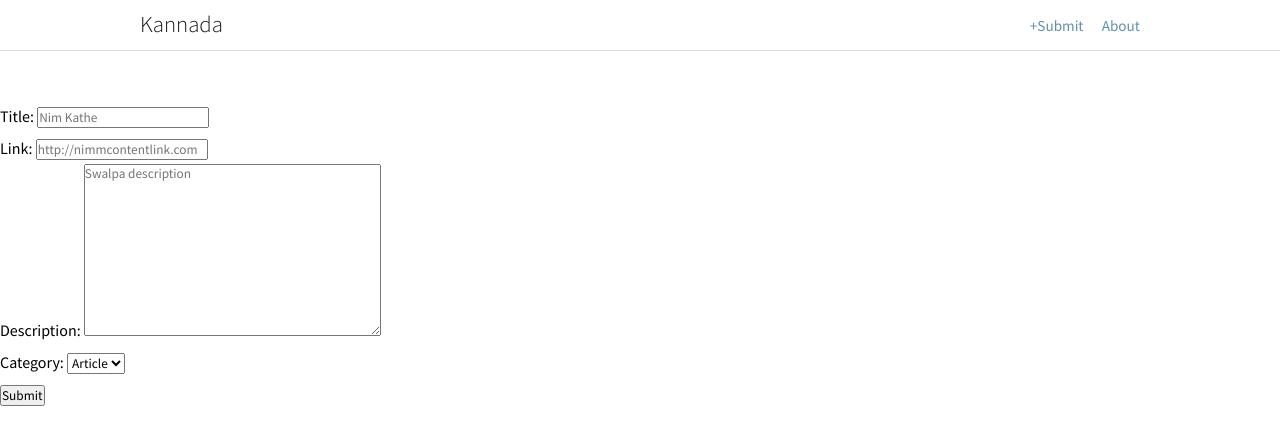
After one commit to shashisp/random, a Django app: page /submit/ in a window 1280 px wide. The commit adds this page. Shown: the top 445 px of the page. Run offline with Django 3.2, Linux system fonts and the light colour scheme.

Commit message:
Add basic forms

```diff
--- /dev/null
+++ b/content/forms.py
@@ -0,0 +1,21 @@
+from django.forms import ModelForm
+from content.models import Content
+
+
+class ContentForm(ModelForm):
+
+	class Meta(ModelForm):
+		model = Content
+		fields = ('title', 'link', 'description', 'category')
+
+	def __init__(self, *args, **kwargs):
+		super(ContentForm, self).__init__(*args, **kwargs)
+		self.fields['title'].widget.attrs.update({'class' : 'form-control input', 'placeholder':'Nim Kathe'})
+		self.fields['link'].widget.attrs.update({'class' : 'form-control', 'placeholder':'http://nimmcontentlink.com'})
+		self.fields['description'].widget.attrs.update({'class' : 'form-control', 'placeholder':'Swalpa description'})
+		self.fields['category'].widget.attrs.update({'class' : 'form-control'})
+
+
+	def clean(self):
+		# import ipdb; ipdb.set_trace()
+		pass
--- a/content/views.py
+++ b/content/views.py
@@ -1,8 +1,35 @@
 from django.shortcuts import render
 from django.views.generic import ListView
 import content.models as models
-
+from content.forms import ContentForm
+from django.contrib.auth.models import User
+from django.http import HttpResponseRedirect, HttpResponse
+from django.core.urlresolvers import reverse
+from django.contrib.auth import logout as auth_logout
 
 class ContentListView(ListView):
 	model = models.Content
 	queryset = models.Content.with_votes.all()
+
+
+
+def add_new(request):
+    if request.method == 'GET':
+        form = ContentForm()
+    else:
+
+        form = ContentForm(request.POST)
+
+        if form.is_valid():
+        	title = form.cleaned_data['title']
+        	link = form.cleaned_data['link']
+        	description = form.cleaned_data['description']
+        	category = form.cleaned_data['category']
+        	submitted_by = User.objects.get(id=1)
+        	content = models.Content.objects.create(title=title, description=description,
+        				link=link, category=category, submitted_by=submitted_by)
+        	return HttpResponseRedirect('/')
+
+    return render(request, 'content/add_content.html', {
+        'form': form,
+    })
--- a/kasturi/urls.py
+++ b/kasturi/urls.py
@@ -9,4 +9,5 @@ urlpatterns = patterns('',
 
     url(r'^admin/', include(admin.site.urls)),
     url(r'^$', ContentListView.as_view(), name='home'),
+    url(r'^submit/', 'content.views.add_new'),
 )
--- a/templates/base.html
+++ b/templates/base.html
@@ -26,7 +26,7 @@
 		<div class='container'>
 			<a href="/"><h4 class='pull-left' >Kannada</h4></a>
 			<ul class='pull-right'>
-				<li><a href='/explore'>+Submit</a></li>
+				<li><a href='/submit'>+Submit</a></li>
 				<li><a href='/about'>About</a></li>
 			</ul>
 		</div>
--- /dev/null
+++ b/templates/content/add_content.html
@@ -0,0 +1,16 @@
+{% extends "base.html" %}
+
+{% block content %}
+
+
+
+<div class="row">
+	<div class="col-sm-6">
+	<form class="form-class" action='submit/' method='post'>{% csrf_token %}
+	{{ form.as_p }}
+	<input type='submit' value='Submit' />
+	</form>
+	</div>
+
+</div>
+{% endblock %}
```
